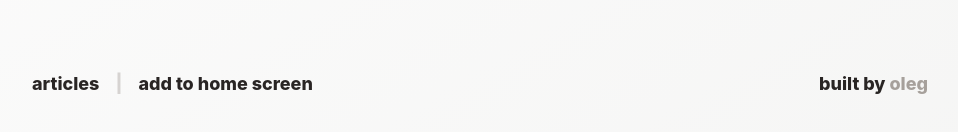
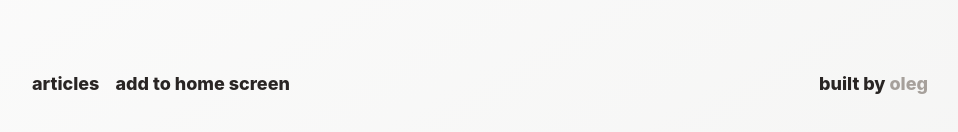
Before and after one commit to grgrnkoo/pacetospeed, a Next.js app: page / in a window 1280 px wide. Shown: the part 658-790 px from the top of the page, without its empty margins (160-1118 px from the left). Built offline with nearby package versions, Linux system fonts and the light colour scheme.

Commit message:
styling issue

```diff
--- a/app/components/Footer.tsx
+++ b/app/components/Footer.tsx
@@ -21,7 +21,6 @@ export default function Footer() {
                 <a href='/articles'>
                     articles
                 </a>
-                <span className="text-stone-300">|</span>
                 <AddToHomeScreen />
             </div>
         </footer>
```
